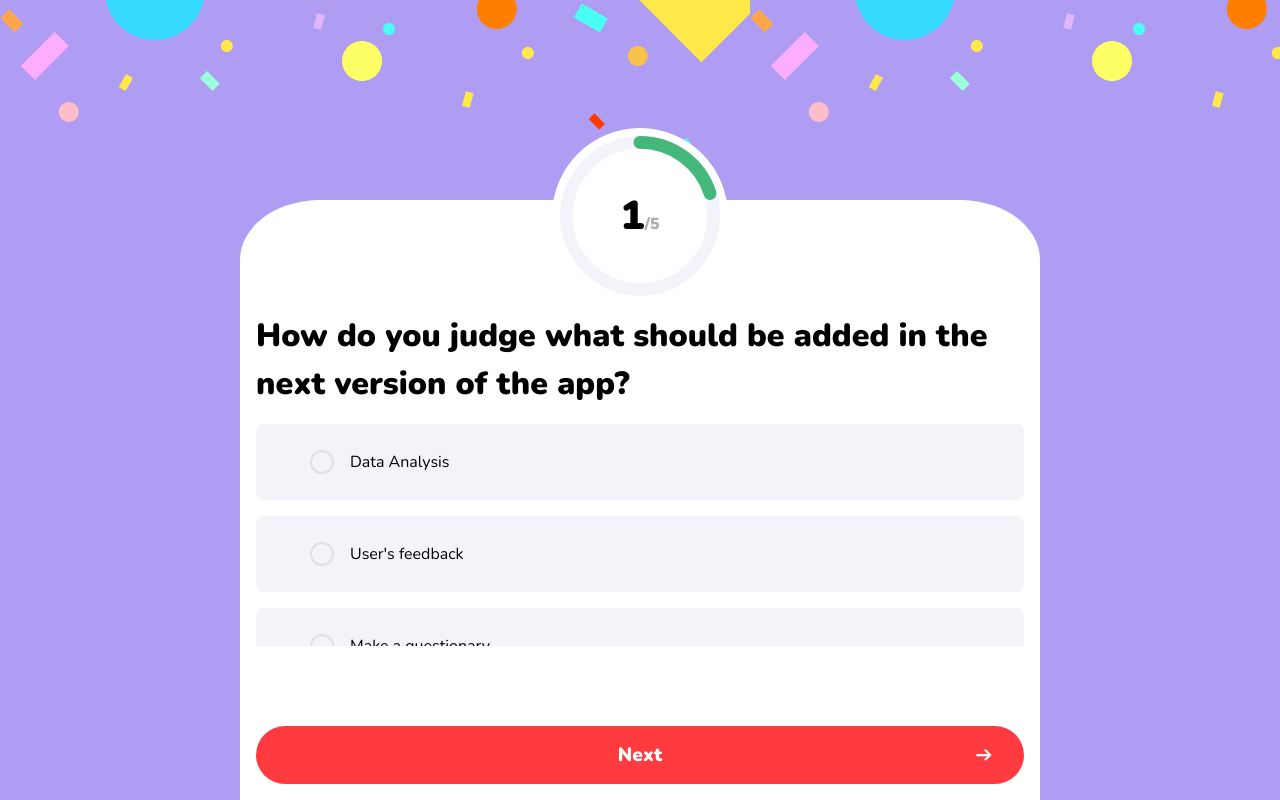
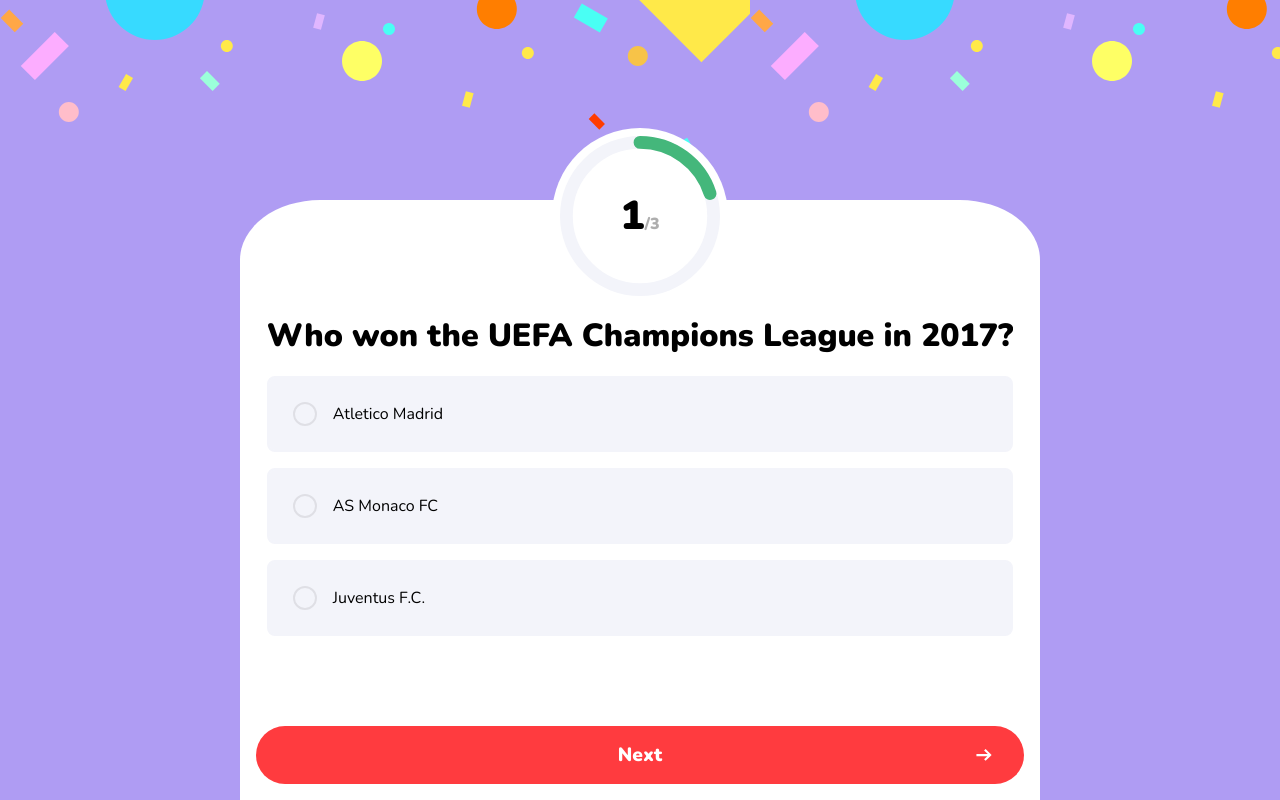
Before and after one commit to ayushmaz/quiz-ui, a React (Vite) app: page / in a window 1280 px wide. Both pictures are taken after a click on the button "Start". Built offline with nearby package versions, Linux system fonts and the light colour scheme.

Commit message:
Complete static flow from start to end is completed

```diff
--- a/src/components/Homepage/Homepage.jsx
+++ b/src/components/Homepage/Homepage.jsx
@@ -6,10 +6,12 @@
 
 const Homepage = ({onStartClicked}) => {
     return (
-        <div className='quiz-start-page'>
-            <UpraisedLogo />
-            <QuizStartCircle />
-            <Button onClick={onStartClicked}>Start</Button>
+        <div className='quiz-homepage'>
+            <div className='quiz-start-page'>
+                <UpraisedLogo />
+                <QuizStartCircle />
+                <Button onClick={onStartClicked}>Start</Button>
+            </div>
         </div>
     );
 };
--- a/src/components/Homepage/homepage.css
+++ b/src/components/Homepage/homepage.css
@@ -1,12 +1,22 @@
+
+.quiz-homepage{
+    background: linear-gradient(180deg, rgba(175, 156, 243, 0) 7.92%, #AF9CF3 86.48%);
+    background-blend-mode: multiply;
+    height: 100%;
+    display: flex;
+    justify-content: center;
+}
+
 .quiz-start-page{
     display: flex;
     flex-direction: column;
     justify-content: space-between;
     align-items: center;
-    background: linear-gradient(180deg, rgba(175, 156, 243, 0) 7.92%, #AF9CF3 86.48%);
     background-blend-mode: multiply;
     height: 100%;
     padding: 1rem;
+    max-width: 800px;
+    width: 100%;
 }
 
 .quiz-start-circle{
--- a/src/components/Question/Question.jsx
+++ b/src/components/Question/Question.jsx
@@ -2,32 +2,17 @@
 import "./question.css";
 import Radio from "../reusableComponents/Radio/Radio";
 
-const Question = ({ question = "", options = [] }) => {
-  const options_ = [
-    {
-      label: "Data Analysis",
-      value: "Data Analysis",
-    },
-    {
-      label: "User's feedback",
-      value: "User's feedback",
-    },
-    {
-      label: "Make a questionary",
-      value: "Make a questionary",
-    },
-    {
-      label: "Personal feeling",
-      value: "Personal feeling",
-    },
-  ];
+const Question = ({ questionObj, selectedOptions, setSelectedOptions}) => {
+
+  const {options, question} = questionObj
+  const _options = options.map((option, index) => ({label: option, value: index}))
 
   return (
     <div className="question-main-container">
       <p className="text-1">
-        How do you judge what should be added in the next version of the app?
+        {question}
       </p>
-      <Radio options={options_}/>
+      <Radio options={_options} selectedOptions = {selectedOptions}  setSelectedOptions = {setSelectedOptions}/>
     </div>
   );
 };
--- a/src/components/QuestionPage/QuestionPage.jsx
+++ b/src/components/QuestionPage/QuestionPage.jsx
@@ -5,7 +5,13 @@
 import Button from "../reusableComponents/Button/Button";
 import Question from "../Question/Question";
 
-const QuestionPage = () => {
+const QuestionPage = ({
+  question,
+  setQuestionIndex,
+  questionIndex,
+  totalQuestions,
+}) => {
+  const [selectedOptions, setSelectedOptions] = React.useState([]);
   return (
     <div className="main-bg">
       <div className="bottom-drawer">
@@ -21,17 +27,39 @@
               },
               trail: {
                 stroke: "#f3f4fa",
-              }
+              },
             }}
           >
             <div>
-                <span style={{color: "#000", fontSize: "2.5rem", fontWeight: "900"}}>1</span>
-                <span style={{color: "#aeaeae", fontSize: "1rem", fontWeight: "900"}}>/5</span>
+              <span
+                style={{ color: "#000", fontSize: "2.5rem", fontWeight: "900" }}
+              >
+                {questionIndex}
+              </span>
+              <span
+                style={{
+                  color: "#aeaeae",
+                  fontSize: "1rem",
+                  fontWeight: "900",
+                }}
+              >
+                /{totalQuestions}
+              </span>
             </div>
           </CircularProgressbarWithChildren>
         </div>
-        <Question />
-        <Button showRightIcon={true}>Next</Button>
+        <Question
+          questionObj={question}
+          selectedOptions={selectedOptions}
+          setSelectedOptions={setSelectedOptions}
+        />
+        <Button
+          onClick={() => setQuestionIndex((prev) => prev + 1)}
+          showRightIcon={true}
+          disabled={selectedOptions.length === 0}
+        >
+          Next
+        </Button>
       </div>
     </div>
   );
--- a/src/components/Quiz/Quiz.jsx
+++ b/src/components/Quiz/Quiz.jsx
@@ -1,26 +1,63 @@
-import React from 'react';
-import Homepage from '../HomePage/Homepage';
-import QuestionPage from '../QuestionPage/QuestionPage';
+import React from "react";
+import Homepage from "../HomePage/Homepage";
+import QuestionPage from "../QuestionPage/QuestionPage";
+import Result from "../Result/Result";
 
 const Quiz = () => {
   const [questionIndex, setQuestionIndex] = React.useState(0);
   const onStartClicked = () => {
     setQuestionIndex(1);
+  };
+
+  const onStartAgain = () => {
+    setQuestionIndex(0)
   }
 
+  const questions = [
+    {
+      difficulty: "easy",
+      category: "Sports",
+      question: "Who won the UEFA Champions League in 2017?",
+      options: [
+        "Atletico Madrid",
+        "AS Monaco FC",
+        "Juventus F.C.",
+        "Real Madrid C.F.",
+      ],
+    },
+    {
+      difficulty: "easy",
+      category: "Sports",
+      question: "Which country hosted the 2022 FIFA World Cup?",
+      options: ["USA", "Japan", "Switzerland", "Qatar"],
+    },
+    {
+      difficulty: "easy",
+      category: "Sports",
+      question: "What year did the New Orleans Saints win the Super Bowl?",
+      options: ["2008", "2009", "2011", "2010"],
+    },
+  ];
+
   const renderMainScreen = () => {
-        switch(questionIndex){
+    switch (questionIndex) {
       case 0:
         return <Homepage onStartClicked={onStartClicked} />;
+      case questions.length + 1:
+        return <Result onStartAgain={onStartAgain} />;
       default:
-                return <QuestionPage />;
+        return (
+          <QuestionPage
+            question={questions[questionIndex - 1]}
+            setQuestionIndex={setQuestionIndex}
+            totalQuestions={questions.length}
+            questionIndex={questionIndex}
+            key={questionIndex}
+          />
+        );
     }
-    }
-    return (
-        <>
-            {renderMainScreen()}
-        </>
-    );
+  };
+  return <>{renderMainScreen()}</>;
 };
 
 export default Quiz;
--- a/src/components/Result/Result.jsx
+++ b/src/components/Result/Result.jsx
@@ -3,7 +3,7 @@
 import Button from '../reusableComponents/Button/Button';
 import './result.css';
 
-const Result = () => {
+const Result = ({onStartAgain}) => {
     return (
         <div className='main-bg'>
             <div className='bottom-drawer'>
@@ -14,7 +14,7 @@
                         <ScoreChip />
                         <ScoreChip variant='error' />
                     </div>
-                    <Button>Start Again</Button>
+                    <Button onClick={onStartAgain}>Start Again</Button>
                 </div>
             </div>
         </div>
--- a/src/components/reusableComponents/Radio/Radio.jsx
+++ b/src/components/reusableComponents/Radio/Radio.jsx
@@ -3,20 +3,19 @@
 import radiocircle from "../../../assets/icons/radio-circle.svg";
 import radiocirclechecked from "../../../assets/icons/radio-circle-checked.svg";
 
-const Radio = ({ options }) => {
-    const [selectedOption, setSelectedOption] = React.useState([]);
+const Radio = ({ options, selectedOptions, setSelectedOptions }) => {
   const onRadioChange = (value) => {
-    if (selectedOption.includes(value)) {
-      setSelectedOption((prev) => prev.filter((item) => item !== value));
+    if (selectedOptions.includes(value)) {
+      setSelectedOptions((prev) => prev.filter((item) => item !== value));
     } else {
-      setSelectedOption((prev) => [...prev, value]);
+      setSelectedOptions((prev) => [...prev, value]);
     }
   };
 
   return (
     <form className="radio-group">
       {options.map((option, index) => {
-        const isOptionSelected = selectedOption.includes(option.value);
+        const isOptionSelected = selectedOptions.includes(option.value);
         return (
           <div onClick={() => onRadioChange(option.value)} key={index} className={`multiselect-radio ${isOptionSelected && 'selected'}`}>
             <input
--- a/src/components/reusableComponents/Radio/radio.css
+++ b/src/components/reusableComponents/Radio/radio.css
@@ -7,12 +7,13 @@
 
 .multiselect-radio input[type="checkbox"]{
     opacity: 0;
+    width: 1px;
 }
 
 .multiselect-radio{
     display: flex;
     align-items: center;
-    padding: 1.5rem 1rem;
+    padding: 1.5rem 0;
     background: #F3F4FA;
     border-radius: 8px;
     gap: 1rem;
```
Lines whose indentation alone changed are shown as unchanged.
